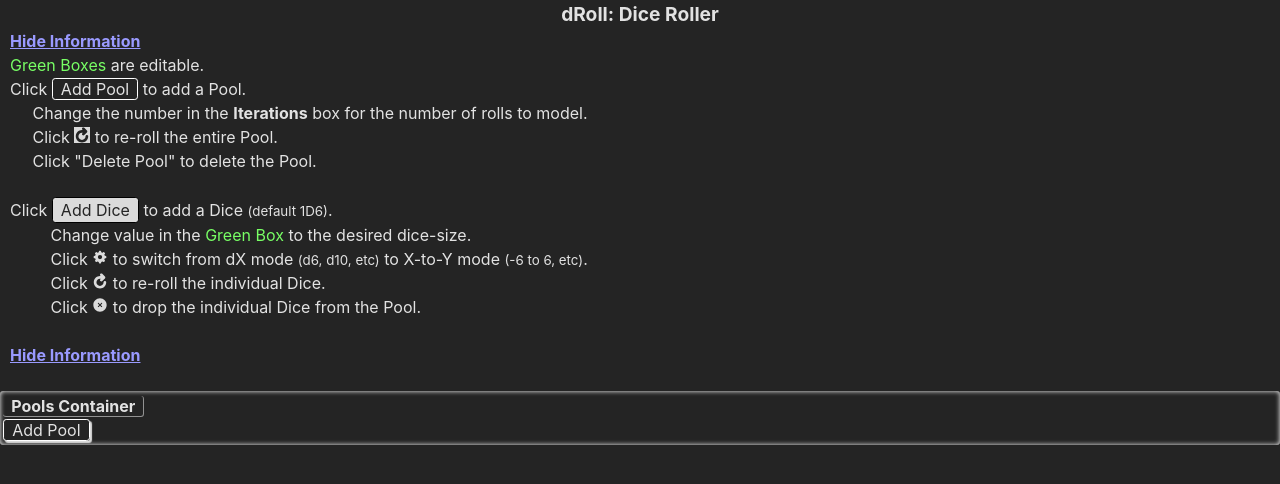
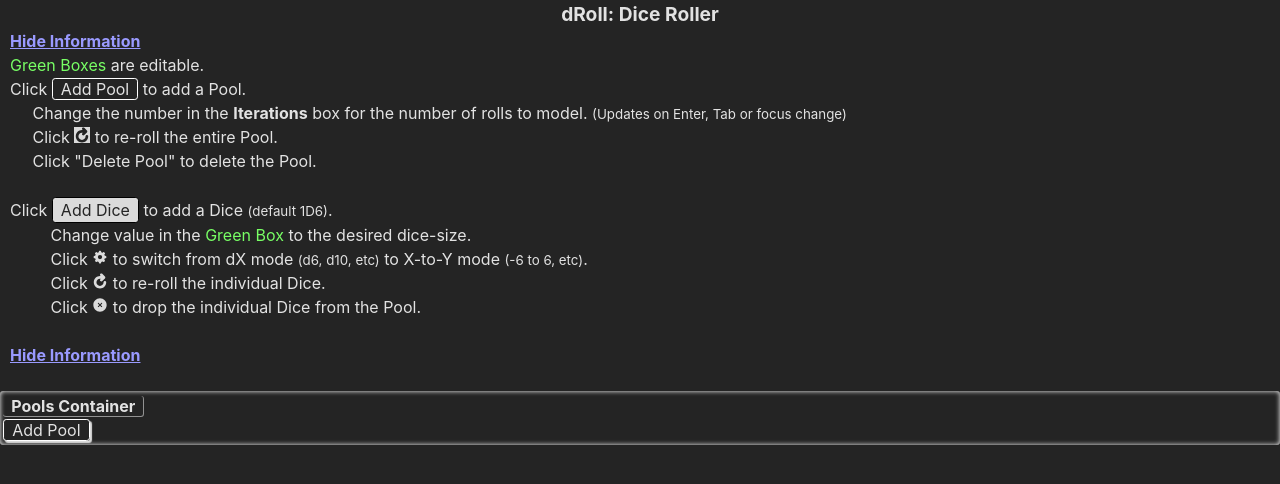
Before and after one commit to snowb/dRoll, a Vue app: page / in a window 1280 px wide. Both pictures are taken after a click on the element "Show Information". Shown: the top 484 px of the page. Built offline with nearby package versions, Linux system fonts and the light colour scheme.

Commit message:
change to iterations update trigger

```diff
--- a/src/App.vue
+++ b/src/App.vue
@@ -15,7 +15,7 @@ const toggleInformation=()=>{
       <span @click="toggleInformation" style="color:rgb(154, 154, 255); font-weight: bold; text-decoration: underline; cursor: pointer;">Hide Information</span><br>
       <span style="color: rgb(120, 255, 101);">Green Boxes</span> are editable.<br>
       Click <span class="button pointer" style="border:thin solid white; padding:0em 0.5em 0em 0.5em; border-radius: 0.2em;">Add Pool</span> to add a Pool.<br>
-      &nbsp;&nbsp;&nbsp;&nbsp; Change the number in the <span style="font-weight: bold;">Iterations</span> box for the number of rolls to model.<br>
+      &nbsp;&nbsp;&nbsp;&nbsp; Change the number in the <span style="font-weight: bold;">Iterations</span> box for the number of rolls to model. <span style="font-size: smaller;">(Updates on Enter, Tab or focus change)</span><br>
       &nbsp;&nbsp;&nbsp;&nbsp; Click <img style="background-color: #dbdbdb; width:1em; height:1em;" src="./assets/black-redo.svg"/> to re-roll the entire Pool.<br>
       &nbsp;&nbsp;&nbsp;&nbsp; Click "Delete Pool" to delete the Pool.<br><br>
 
--- a/src/components/PoolComponent.vue
+++ b/src/components/PoolComponent.vue
@@ -75,7 +75,7 @@
           @click="toggleMetrics">
           {{showPoolMetricsText}} Metrics</span>
         <span style="font-weight: bold;">Iterations:</span>
-        <span contenteditable @keydown.tab="editValue($event,'iterations')" @keydown.enter="editValue($event,'iterations')"
+        <span :id="props.pool_index+'_iterations'" contenteditable @blur="editValue($event,'iterations')" @keydown.enter="editValue($event,'iterations')"
         style="border:thin solid black; margin-left:0.1em; padding:0em 0.1em; background-color: rgb(120, 255, 101); color:#242424;">
           {{ props.pool.getIterations() }}
         </span>
```
Also changed, not shown: 5 other files (tests, documents, lock files or other folders).
